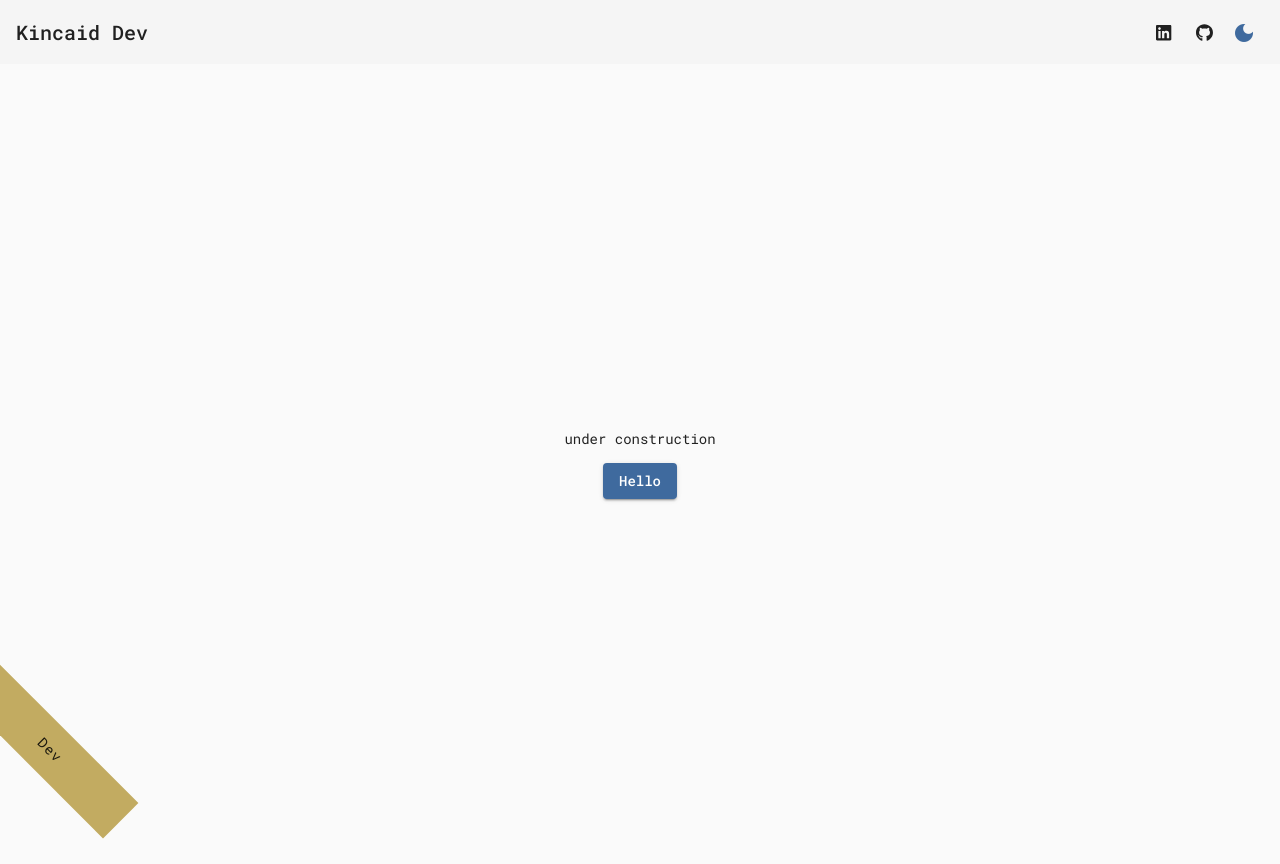
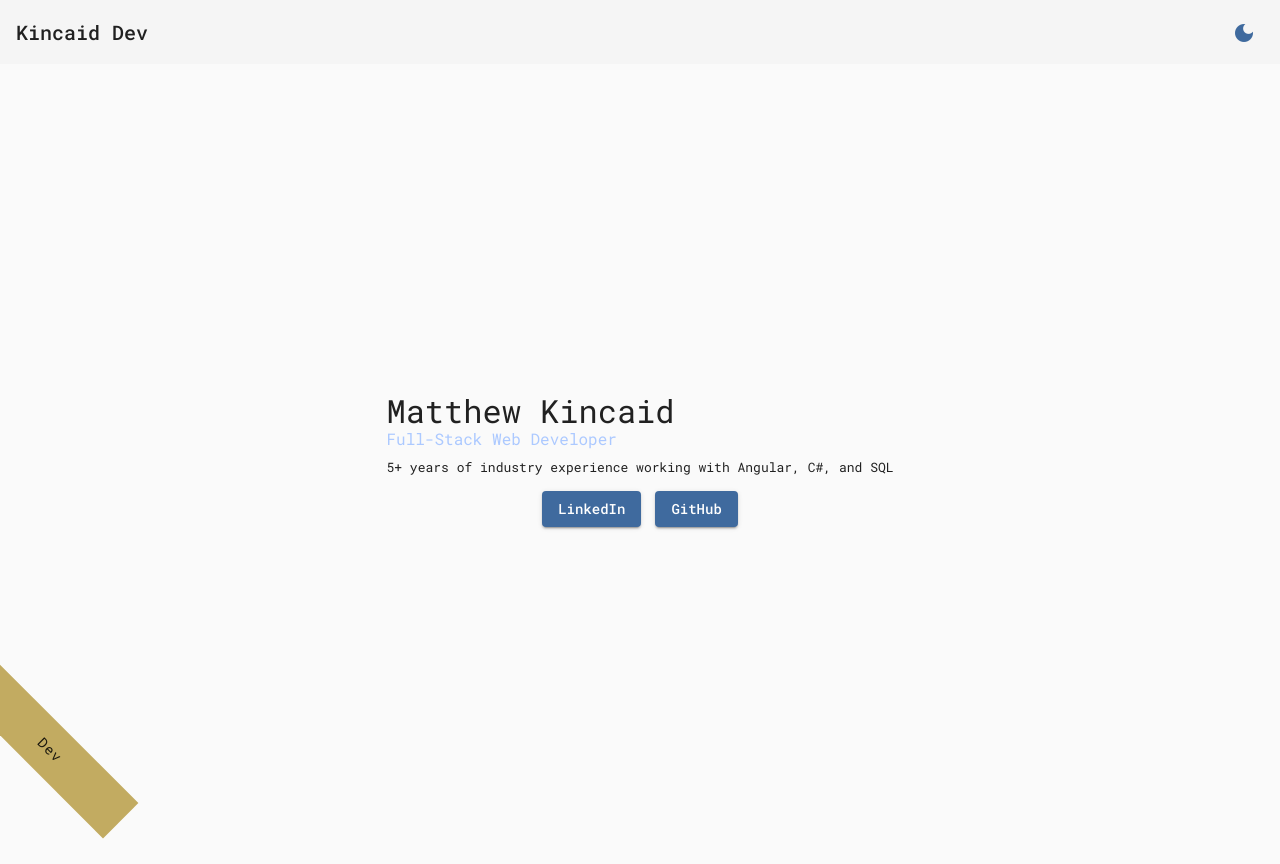
Before and after one commit to mdkincaid/kincaid-site, an Angular app: page / in a window 1280 px wide. Built offline with nearby package versions, Linux system fonts and the light colour scheme.

Commit message:
feat: update homepage, include resume

```diff
--- a/src/app/app.component.html
+++ b/src/app/app.component.html
@@ -2,18 +2,6 @@
 	<mat-toolbar-row>
 		<span>Kincaid Dev</span>
 		<span style="flex: 1 1 auto"></span>
-		<a
-			mat-icon-button
-			href="https://www.linkedin.com/in/matthew-kincaid/"
-			aria-label="External Link to LinkedIn">
-			<fa-icon [icon]="['fab', 'linkedin']" size="lg"></fa-icon>
-		</a>
-		<a
-			mat-icon-button
-			href="https://github.com/mdkincaid"
-			aria-label="External Link to GitHub">
-			<fa-icon [icon]="['fab', 'github']" size="lg"></fa-icon>
-		</a>
 		<button
 			mat-icon-button
 			*ngIf="!isDarkMode"
@@ -36,10 +24,31 @@
 </mat-toolbar>
 
 <div class="container">
-	<span>under construction</span>
-	<button mat-raised-button color="primary" (click)="openDialog()">
-		Hello
-	</button>
+	<div class="about">
+		<span class="name">Matthew Kincaid</span>
+		<span class="title">Full-Stack Web Developer</span>
+		<span class="description"
+			>5+ years of industry experience working with Angular, C#, and SQL</span
+		>
+	</div>
+	<div class="social-buttons">
+		<a
+			mat-raised-button
+			color="primary"
+			href="https://www.linkedin.com/in/matthew-kincaid/"
+			target="_blank"
+			aria-label="External Link to LinkedIn"
+			>LinkedIn</a
+		>
+		<a
+			mat-raised-button
+			color="primary"
+			href="https://github.com/mdkincaid"
+			target="_blank"
+			aria-label="External Link to GitHub">
+			GitHub
+		</a>
+	</div>
 </div>
 
 <router-outlet></router-outlet>
--- a/src/app/app.component.scss
+++ b/src/app/app.component.scss
@@ -26,3 +26,30 @@ mat-nav-list {
 	flex-direction: row;
 	padding-top: 0;
 }
+
+.about {
+	display: flex;
+	flex-direction: column;
+	justify-content: center;
+	align-items: left;
+}
+
+.social-buttons {
+	display: flex;
+	gap: 1em;
+}
+
+.name {
+	font-size: xx-large;
+	margin-bottom: .25em;
+}
+
+.title {
+	font-size: medium;
+	margin-bottom: .5em;
+	color: #acc9ff;
+}
+
+.description {
+	font-size: small;
+}
```
Also changed, not shown: 2 other files (tests, documents, lock files or other folders).
